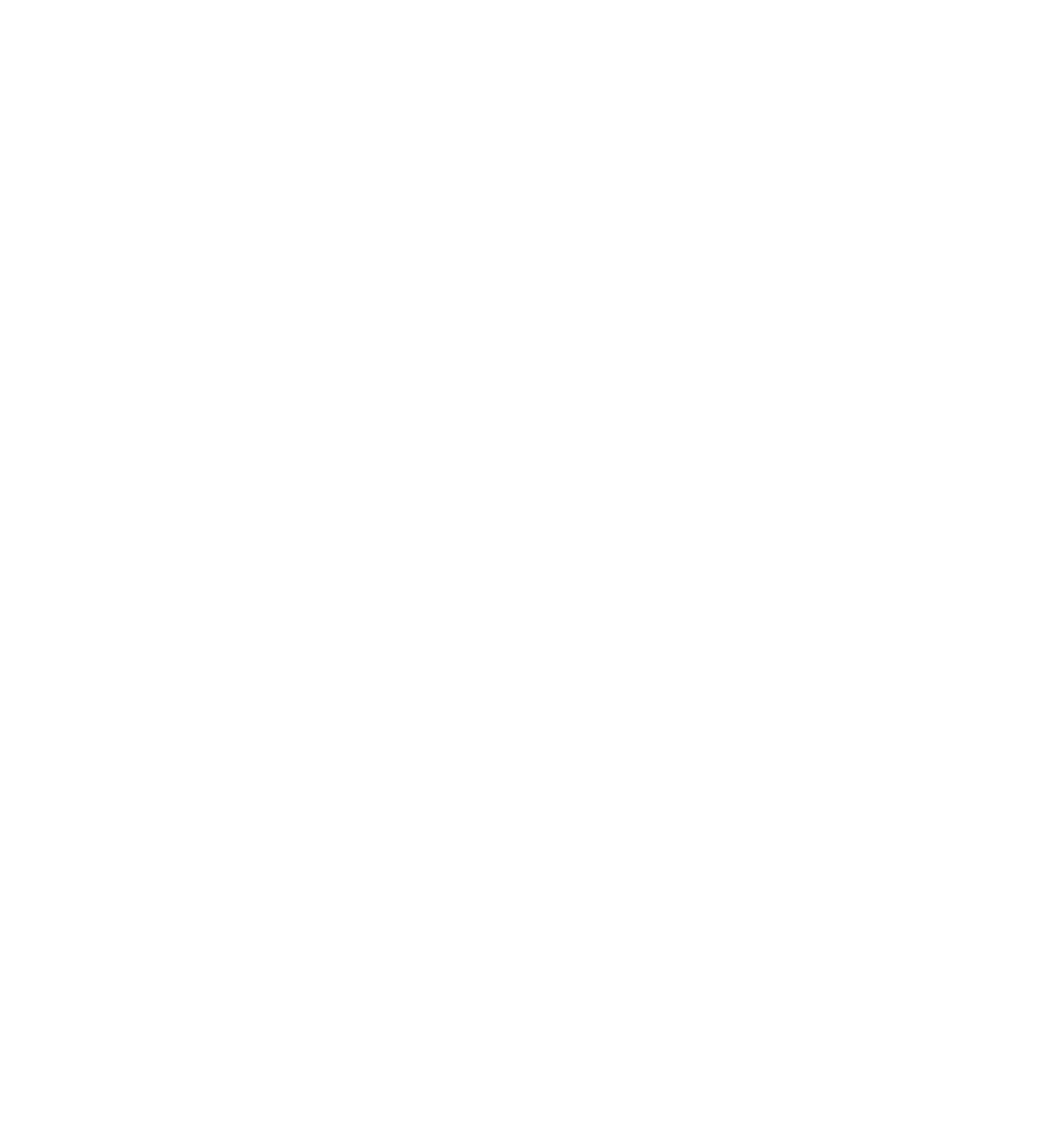
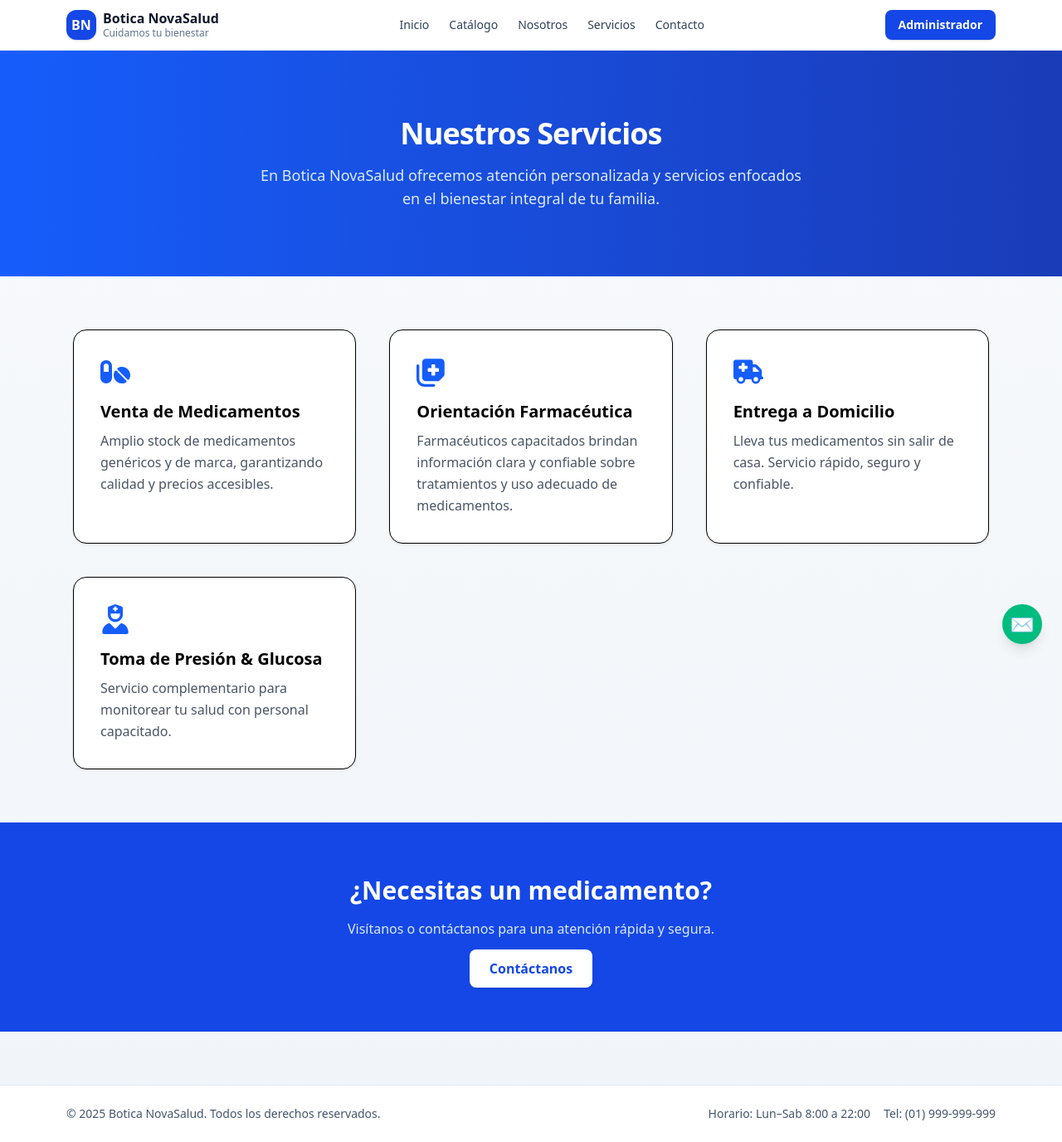
Before and after one commit to onikorosco7/botica-novasalud, a React (Vite) app in the folder frontend/: page /servicios in a window 1280 px wide. Before the commit this address had no page. Shown: the whole page at 83% size. Before the commit the page ends 800 px from the top, so only its background shows below. Built offline with nearby package versions, Linux system fonts and the light colour scheme.

Commit message:
feat(public): agregar página de Servicios con diseño profesional e iconografía

```diff
--- a/frontend/src/App.jsx
+++ b/frontend/src/App.jsx
@@ -19,6 +19,7 @@
 import ProductDetailPage from "./public/pages/ProductDetailPage";
 import ContactPage from "./public/pages/ContactPage";
 import AboutPage from "./public/pages/AboutPage";
+import ServicesPage from "./public/pages/ServicesPage";
 
 
 function App() {
@@ -32,6 +33,7 @@
         <Route path="/producto/:id" element={<ProductDetailPage />} />
         <Route path="/contacto" element={<ContactPage />} />
         <Route path="/nosotros" element={<AboutPage />} />
+        <Route path="/servicios" element={<ServicesPage />} />
 
         {/* LOGIN */}
         <Route path="/login" element={<LoginPage />} />
--- a/frontend/src/layout/public/PublicLayout.jsx
+++ b/frontend/src/layout/public/PublicLayout.jsx
@@ -30,6 +30,9 @@
             </Link>
             <Link to="/nosotros" className="hover:text-blue-700 transition">
               Nosotros
+            </Link>
+            <Link to="/servicios" className="hover:text-blue-700 transition">
+              Servicios
             </Link>
             <Link to="/contacto" className="hover:text-blue-700 transition">
               Contacto
--- /dev/null
+++ b/frontend/src/public/pages/ServicesPage.jsx
@@ -0,0 +1,75 @@
+import PublicLayout from "../../layout/public/PublicLayout";
+import { FaPills, FaNotesMedical, FaTruckMedical, FaUserNurse } from "react-icons/fa6";
+
+export default function ServicesPage() {
+  return (
+    <PublicLayout>
+      {/* HERO */}
+      <section className="bg-gradient-to-r from-blue-600 to-blue-800 text-white py-20 text-center px-6">
+        <h1 className="text-4xl font-extrabold mb-4 tracking-tight">
+          Nuestros Servicios
+        </h1>
+        <p className="text-lg text-blue-100 max-w-2xl mx-auto">
+          En Botica NovaSalud ofrecemos atención personalizada y servicios enfocados en el bienestar integral de tu familia.
+        </p>
+      </section>
+
+      {/* LISTA DE SERVICIOS */}
+      <section className="py-16 px-6 max-w-6xl mx-auto">
+        <div className="grid md:grid-cols-2 lg:grid-cols-3 gap-10">
+
+          {/* Servicio 1 */}
+          <div className="bg-white p-8 rounded-2xl shadow hover:shadow-lg border transition">
+            <FaPills className="text-blue-600 text-4xl mb-4" />
+            <h3 className="text-xl font-bold mb-2">Venta de Medicamentos</h3>
+            <p className="text-gray-600 leading-relaxed">
+              Amplio stock de medicamentos genéricos y de marca, garantizando calidad y precios accesibles.
+            </p>
+          </div>
+
+          {/* Servicio 2 */}
+          <div className="bg-white p-8 rounded-2xl shadow hover:shadow-lg border transition">
+            <FaNotesMedical className="text-blue-600 text-4xl mb-4" />
+            <h3 className="text-xl font-bold mb-2">Orientación Farmacéutica</h3>
+            <p className="text-gray-600 leading-relaxed">
+              Farmacéuticos capacitados brindan información clara y confiable sobre tratamientos y uso adecuado de medicamentos.
+            </p>
+          </div>
+
+          {/* Servicio 3 */}
+          <div className="bg-white p-8 rounded-2xl shadow hover:shadow-lg border transition">
+            <FaTruckMedical className="text-blue-600 text-4xl mb-4" />
+            <h3 className="text-xl font-bold mb-2">Entrega a Domicilio</h3>
+            <p className="text-gray-600 leading-relaxed">
+              Lleva tus medicamentos sin salir de casa. Servicio rápido, seguro y confiable.
+            </p>
+          </div>
+
+          {/* Servicio 4 */}
+          <div className="bg-white p-8 rounded-2xl shadow hover:shadow-lg border transition">
+            <FaUserNurse className="text-blue-600 text-4xl mb-4" />
+            <h3 className="text-xl font-bold mb-2">Toma de Presión & Glucosa</h3>
+            <p className="text-gray-600 leading-relaxed">
+              Servicio complementario para monitorear tu salud con personal capacitado.
+            </p>
+          </div>
+
+        </div>
+      </section>
+
+      {/* CTA */}
+      <section className="py-16 px-6 text-center bg-blue-700 text-white">
+        <h2 className="text-3xl font-bold mb-4">¿Necesitas un medicamento?</h2>
+        <p className="text-blue-100 mb-6">
+          Visítanos o contáctanos para una atención rápida y segura.
+        </p>
+        <a
+          href="/contacto"
+          className="bg-white text-blue-700 font-semibold px-6 py-3 rounded-lg shadow hover:bg-blue-100 transition"
+        >
+          Contáctanos
+        </a>
+      </section>
+    </PublicLayout>
+  );
+}
```
